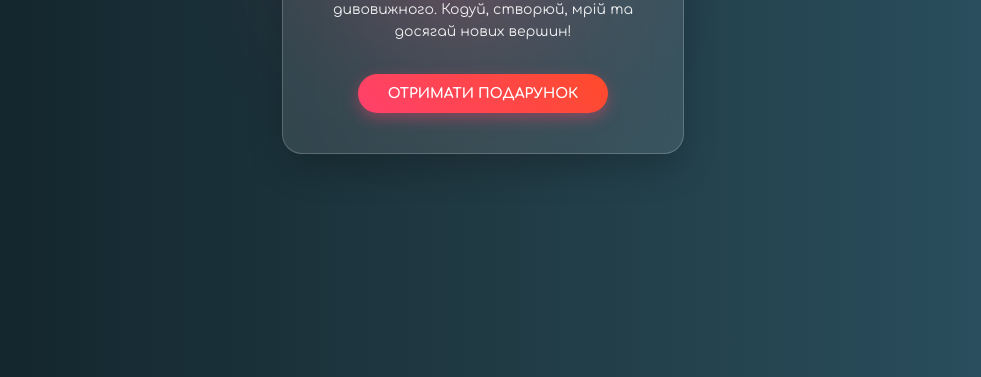
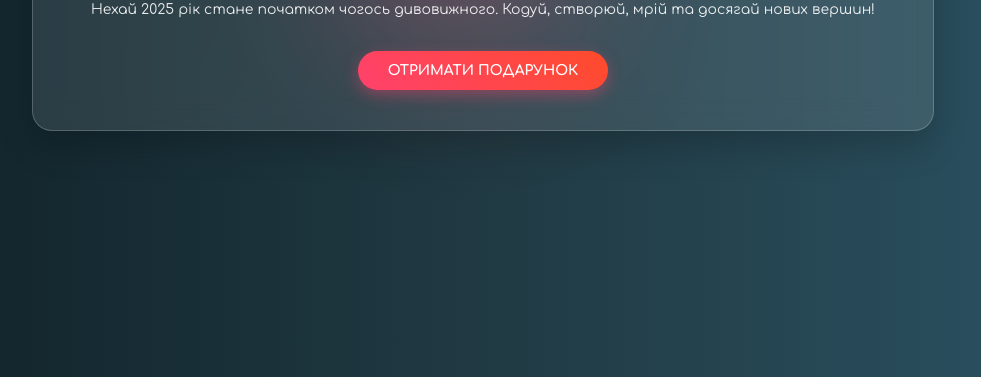
Before and after one commit to YakAlex/web-technologies, a plain HTML site: page lab tasks/Lab7/index.html in a window 1280 px wide. Shown: the part 423-800 px from the top of the page, without its empty margins (157-1138 px from the left). Drawn offline with Linux system fonts and the light colour scheme.

Commit message:
Fix changes

```diff
--- a/lab tasks/Lab7/style.scss
+++ b/lab tasks/Lab7/style.scss
@@ -44,7 +44,7 @@ body {
   -webkit-backdrop-filter: blur(15px);
   border: 1px solid $glass-border;
 
-  width: 320px;
+  width: 820px;
   padding: 40px;
   border-radius: 20px;
   text-align: center;
```
Also changed, not shown: lab tasks/Lab7/style.css.
